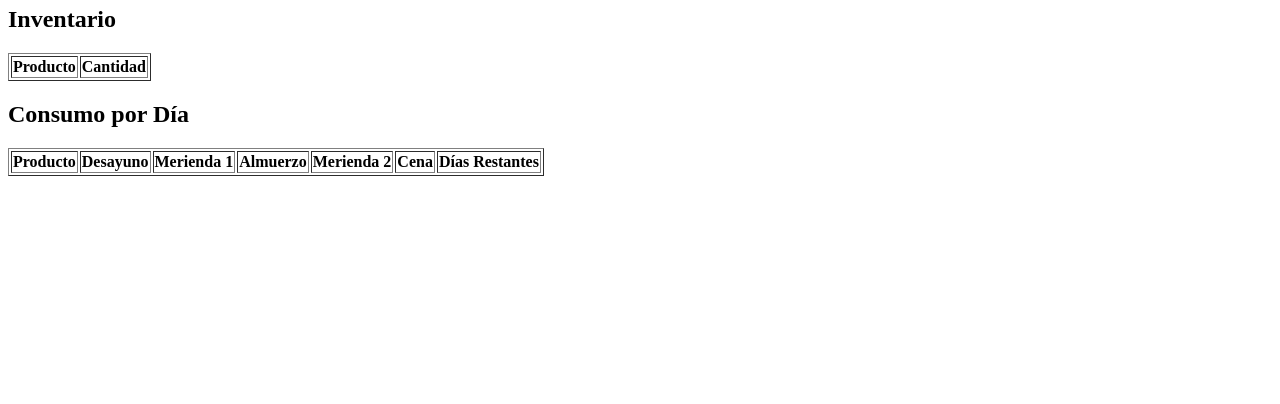
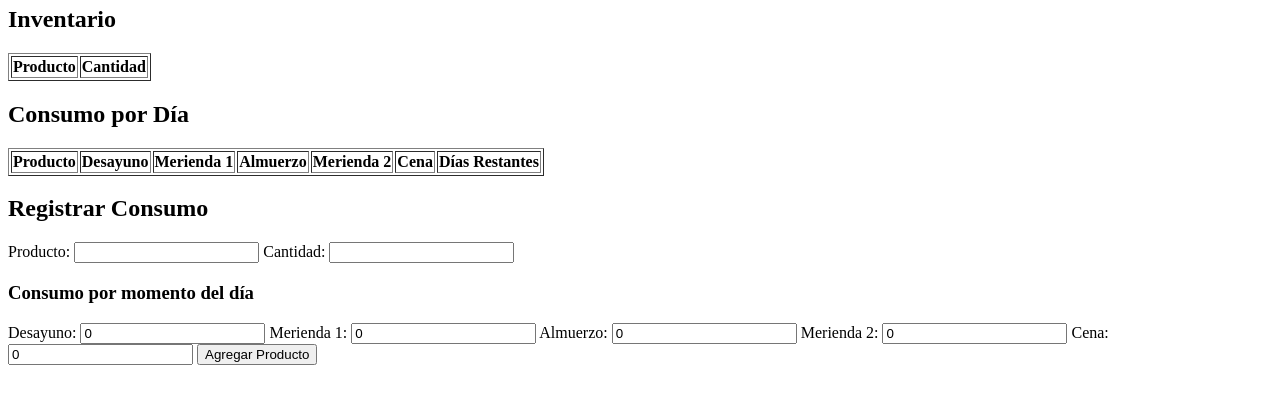
Before and after one commit to Aryamt22/registro-mercado, a Flask app: page / in a window 1280 px wide. Shown: the part 146-550 px from the top of the page. Run offline with Flask 3, Linux system fonts and the light colour scheme; the visitor is signed in with stand-in values (Sample User, id 1); lists and menus that the app fills with data are empty.

Commit message:
Upcccdate index.html

```diff
--- a/templates/index.html
+++ b/templates/index.html
@@ -4,6 +4,48 @@
     <meta charset="UTF-8">
     <meta name="viewport" content="width=device-width, initial-scale=1.0">
     <title>Registro de Mercado</title>
+    <script>
+        function agregarProducto() {
+            const producto = document.getElementById("producto").value;
+            const cantidad = document.getElementById("cantidad").value;
+
+            if (!producto || !cantidad || cantidad <= 0) {
+                alert("Ingrese un producto válido y una cantidad mayor a 0");
+                return;
+            }
+
+            const consumos = {};
+            document.querySelectorAll(".consumo").forEach(input => {
+                consumos[input.name] = input.value || 0;
+            });
+
+            fetch("/agregar", {
+                method: "POST",
+                headers: { "Content-Type": "application/json" },
+                body: JSON.stringify({ producto, cantidad, consumo: consumos })
+            })
+            .then(response => response.json())
+            .then(data => {
+                if (data.message) {
+                    actualizarTabla(data.inventario);
+                } else {
+                    alert(data.error);
+                }
+            })
+            .catch(error => console.error("Error:", error));
+        }
+
+        function actualizarTabla(inventario) {
+            const tablaInventario = document.getElementById("tablaInventario");
+            tablaInventario.innerHTML = "";
+
+            Object.keys(inventario).forEach(producto => {
+                const tr = document.createElement("tr");
+                tr.innerHTML = `<td>${producto}</td><td>${inventario[producto].cantidad}</td>`;
+                tablaInventario.appendChild(tr);
+            });
+        }
+    </script>
 </head>
 <body>
     <h1>Registro de Mercado</h1>
@@ -19,7 +61,7 @@
                 <th>Cantidad</th>
             </tr>
         </thead>
-        <tbody>
+        <tbody id="tablaInventario">
             {% for producto, data in inventario.items() %}
             <tr>
                 <td>{{ producto }}</td>
@@ -45,16 +87,34 @@
             <tr>
                 <td>{{ producto }}</td>
                 {% for momento in momentos %}
-                <td>{{ data.consumo[momento] }}</td>
+                <td>{{ data.consumo.get(momento, 0) }}</td>
                 {% endfor %}
                 <td>
-                    {% for momento in momentos %}
-                        {{ data.dias_restantes[momento] }}
-                    {% endfor %}
+                    {% if data.consumo and data.consumo.values()|sum > 0 %}
+                        {{ data.cantidad // data.consumo.values()|sum }}
+                    {% else %}
+                        1
+                    {% endif %}
                 </td>
             </tr>
             {% endfor %}
         </tbody>
     </table>
+
+    <h2>Registrar Consumo</h2>
+    <form onsubmit="event.preventDefault(); agregarProducto();">
+        <label for="producto">Producto:</label>
+        <input type="text" id="producto" required>
+        <label for="cantidad">Cantidad:</label>
+        <input type="number" id="cantidad" required>
+
+        <h3>Consumo por momento del día</h3>
+        {% for momento in momentos %}
+            <label>{{ momento }}:</label>
+            <input type="number" name="{{ momento }}" class="consumo" value="0">
+        {% endfor %}
+
+        <button type="submit">Agregar Producto</button>
+    </form>
 </body>
 </html>
```
